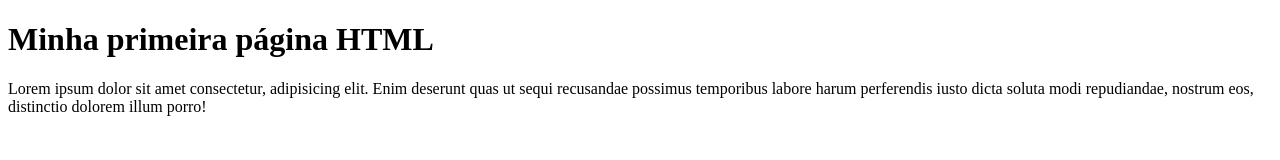
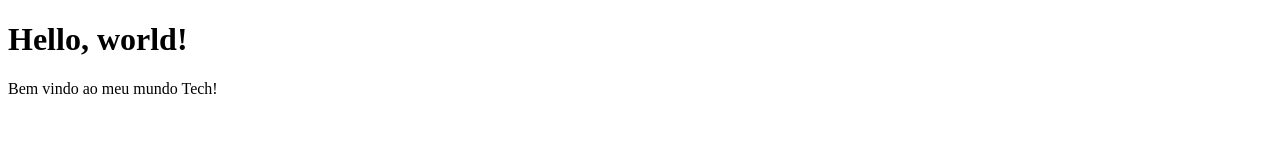
Before and after one commit to fabiolarocha/projetos-devQuest, a plain HTML site: page modulo1-html-basico/01-primeiro-html/index.html in a window 1280 px wide. Drawn offline with Linux system fonts and the light colour scheme.

Commit message:
Mudando titulo e parágrafo principal.

```diff
--- a/modulo1-html-basico/01-primeiro-html/index.html
+++ b/modulo1-html-basico/01-primeiro-html/index.html
@@ -7,12 +7,9 @@
     <meta name="description" content="Minha primeira página só com HTML>"
   </head>
   <body>
-    <h1>Minha primeira página HTML</h1>
+    <h1>Hello, world!</h1>
     <p>
-      Lorem ipsum dolor sit amet consectetur, adipisicing elit. Enim deserunt
-      quas ut sequi recusandae possimus temporibus labore harum perferendis
-      iusto dicta soluta modi repudiandae, nostrum eos, distinctio dolorem illum
-      porro!
+      Bem vindo ao meu mundo Tech!
     </p>
   </body>
 </html>
```
